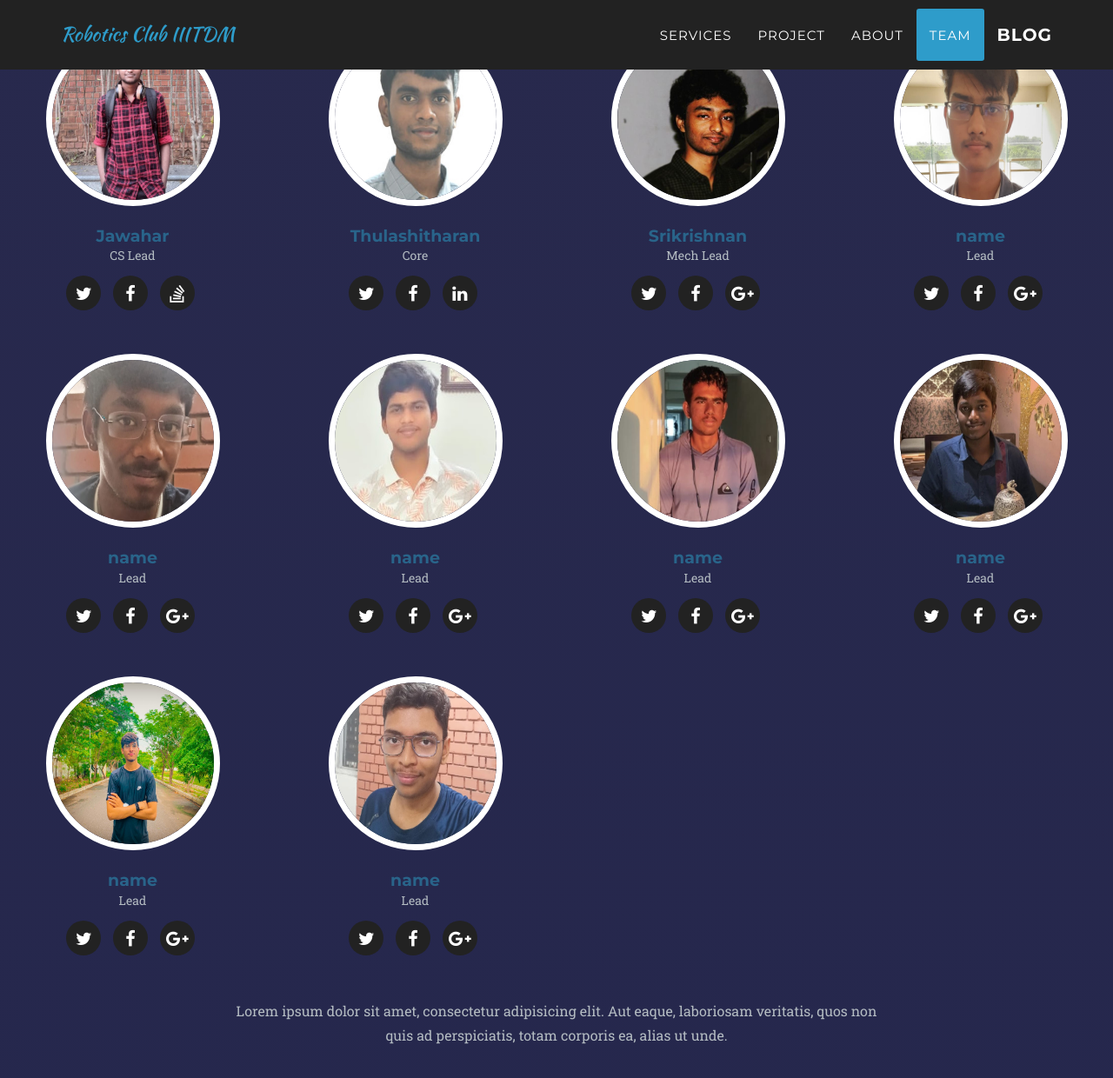
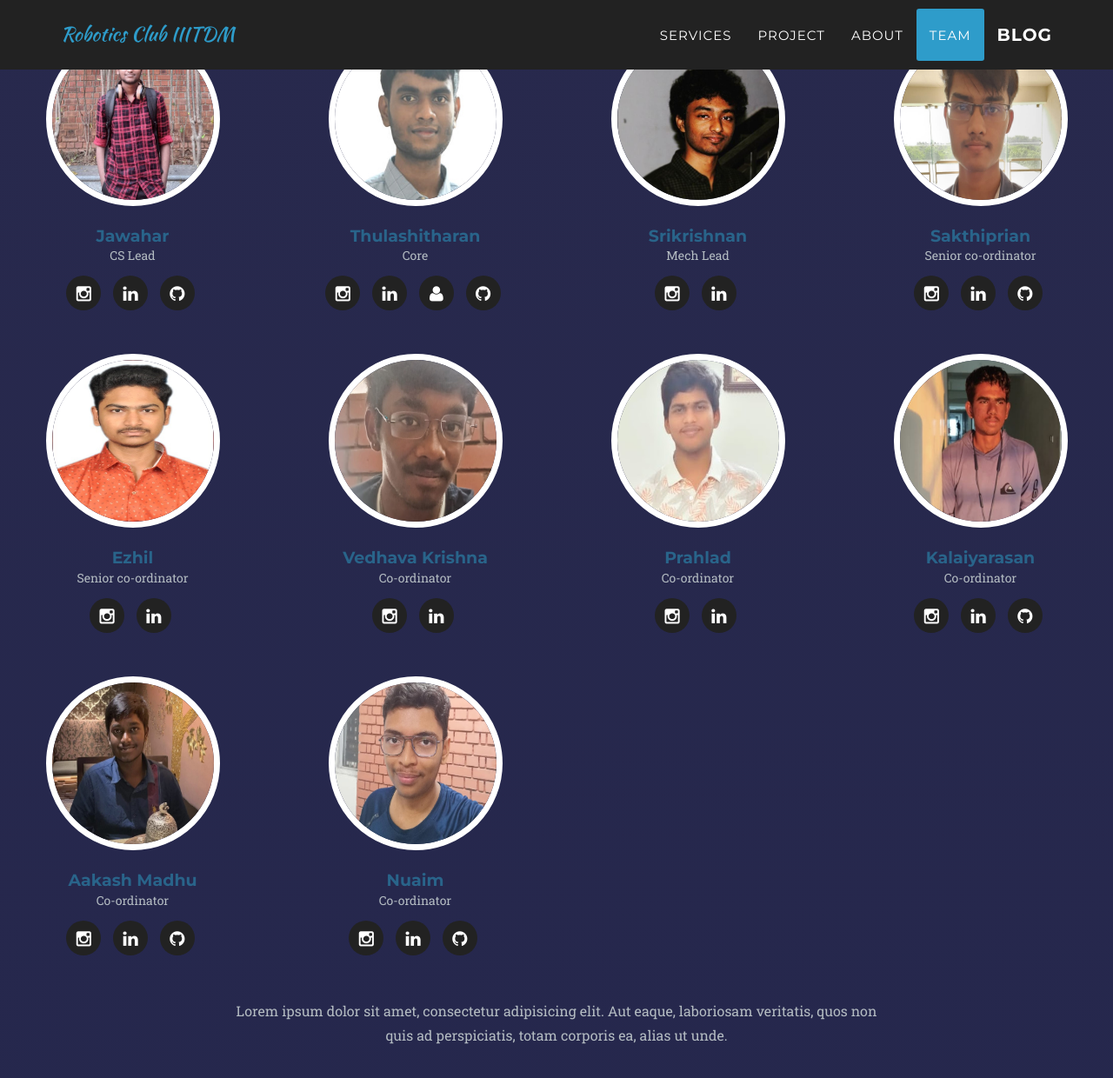
Before and after one commit to Robotics-IIITDM/Robotics-IIITDM.github.io, a Jekyll site: the page built from index.md, in a window 1280 px wide and 1400 px high, scrolled down 4736 px. Shown: the top 1240 px of the window at 87% size. Built offline with Jekyll 4.4.1, drawn with Linux system fonts in a browser that asks for light colours; some web fonts are replaced.

```diff
--- a/_config.yml
+++ b/_config.yml
@@ -58,111 +58,105 @@ people:
   pic: 1
   position: CS Lead
   social:
-    - title: twitter
-      url: #
-    - title: facebook
-      url: #
-    - title: stack-overflow
-      url: #
+    - title: instagram
+      url: https://www.instagram.com/__juzzt__jawa__/
+    - title: linkedin
+      url: https://www.linkedin.com/in/jawahar-a-s-198084252/
+    - title: github
+      url: https://github.com/juzztjawa
 
 - name: [Thulashitharan]
   pic: 2
   position: Core
   social:
-    - title: twitter
-      url: #
-    - title: facebook
-      url: #
+    - title: instagram
+      url: https://www.instagram.com/thulashitharan_/
     - title: linkedin
-      url: #
+      url: https://www.linkedin.com/in/thulashitharan-d-460172228
+    - title: user
+      url: https://supernovatux.github.io/
+    - title: github
+      url: https://github.com/Supernovatux
 
 - name: [Srikrishnan]
   pic: 3
   position: Mech Lead
   social:
-    - title: twitter
-      url: #
-    - title: facebook
-      url: #
-    - title: google-plus
-      url: #
+    - title: instagram
+      url: https://www.instagram.com/scraisk
+    - title: linkedin
+      url: https://www.linkedin.com/in/srikrishnan-srinivasan-672971189
 
-- name: [name]
+- name: [Sakthiprian]
   pic: 4
-  position: Lead
+  position: Senior co-ordinator
   social:
-    - title: twitter
-      url: #
-    - title: facebook
-      url: #
-    - title: google-plus
-      url: #
+    - title: instagram
+      url: https://www.instagram.com/sakthiprian/
+    - title: linkedin
+      url: https://www.linkedin.com/in/sakthiprian-s-3272a9240/
+    - title: github
+      url: https://github.com/Sakthiprian
 
-- name: [name]
+- name: [Ezhil]
+  pic: 9
+  position: Senior co-ordinator
+  social:
+    - title: instagram
+      url: https://www.instagram.com/mrezhil_012004
+    - title: linkedin
+      url: https://www.linkedin.com/in/ezhil-m-r-24bbb4246/
+
+- name: [Vedhava Krishna]
   pic: 5
-  position: Lead
+  position: Co-ordinator
   social:
-    - title: twitter
-      url: #
-    - title: facebook
-      url: #
-    - title: google-plus
-      url: #
+    - title: instagram
+      url: https://www.instagram.com/yng.vedha_k
+    - title: linkedin
+      url: https://www.linkedin.com/in/k-r-vedhava-krishna-7a425a250/
 
-- name: [name]
+- name: [Prahlad]
   pic: 6
-  position: Lead
+  position: Co-ordinator
   social:
-    - title: twitter
-      url: #
-    - title: facebook
-      url: #
-    - title: google-plus
-      url: #
+    - title: instagram
+      url: https://www.instagram.com/p_r_a_h_l_a_d_1284/
+    - title: linkedin
+      url: https://www.linkedin.com/in/sridatta-prahlad-boddepalli-215576250/
 
-- name: [name]
+- name: [Kalaiyarasan]
   pic: 7
-  position: Lead
+  position: Co-ordinator
   social:
-    - title: twitter
-      url: #
-    - title: facebook
-      url: #
-    - title: google-plus
-      url: #
+    - title: instagram
+      url: https://www.instagram.com/kalai0452
+    - title: linkedin
+      url: https://www.linkedin.com/in/s-kalaiyarasan-b8476a21b/
+    - title: github
+      url: https://github.com/kalai0452
 
-- name: [name]
+- name: [Aakash Madhu]
   pic: 8
-  position: Lead
+  position: Co-ordinator
   social:
-    - title: twitter
-      url: #
-    - title: facebook
-      url: #
-    - title: google-plus
-      url: #
+    - title: instagram
+      url: https://www.instagram.com/aakash_madhu_s/
+    - title: linkedin
+      url: https://www.linkedin.com/in/aakash-madhu-60869b261
+    - title: github
+      url: https://github.com/Therriaakash
 
-- name: [name]
-  pic: 9
-  position: Lead
+- name: [Nuaim]
+  pic: 10
+  position: Co-ordinator
   social:
-    - title: twitter
-      url: #
-    - title: facebook
-      url: #
-    - title: google-plus
-      url: #
-
-- name: [name]
-  pic: 10
-  position: Lead
-  social:
-    - title: twitter
-      url: #
-    - title: facebook
-      url: #
-    - title: google-plus
-      url: #
+    - title: instagram
+      url: https://www.instagram.com/ace_falcon._/
+    - title: linkedin
+      url: https://www.linkedin.com/in/nuaim-mohammed-c-l-78532626a/
+    - title: github
+      url: https://github.com/Talentedfalcon
 
 
 # Social networks usernames (many more available: google-plus, flickr, dribbble, pinterest, instagram, tumblr, linkedin, etc.)
```
Also changed, not shown: Gemfile.lock, img/team/9.jpg.
